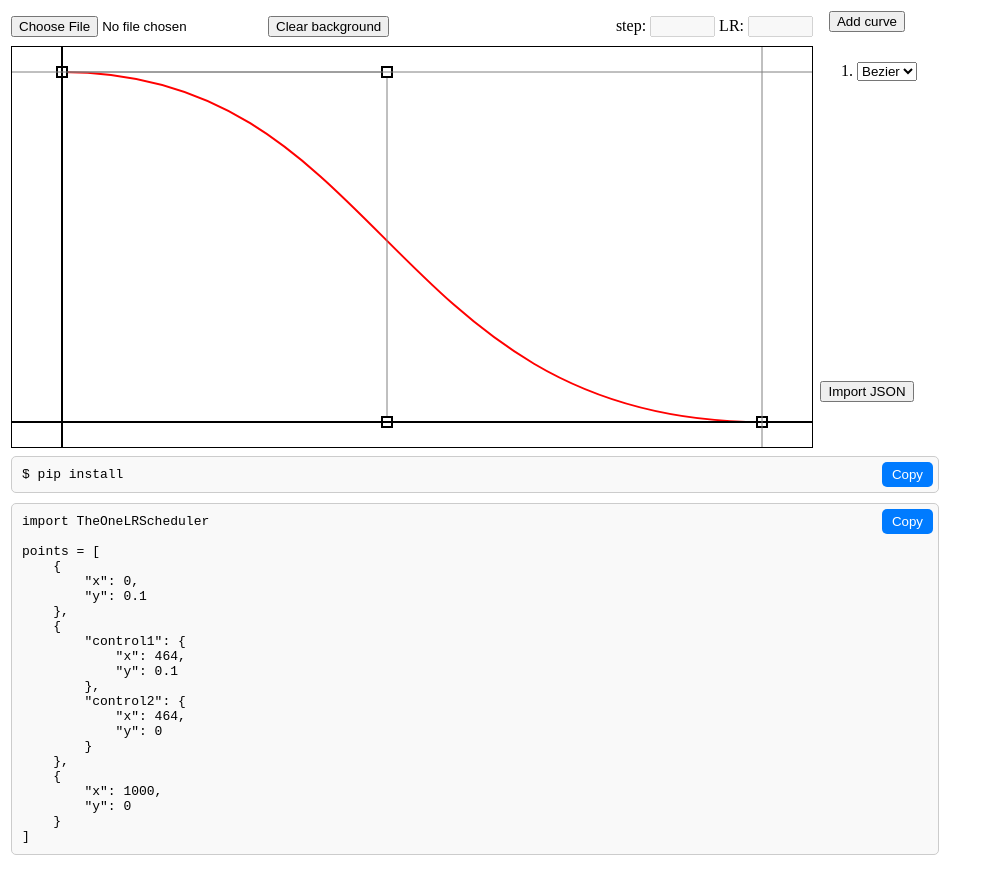
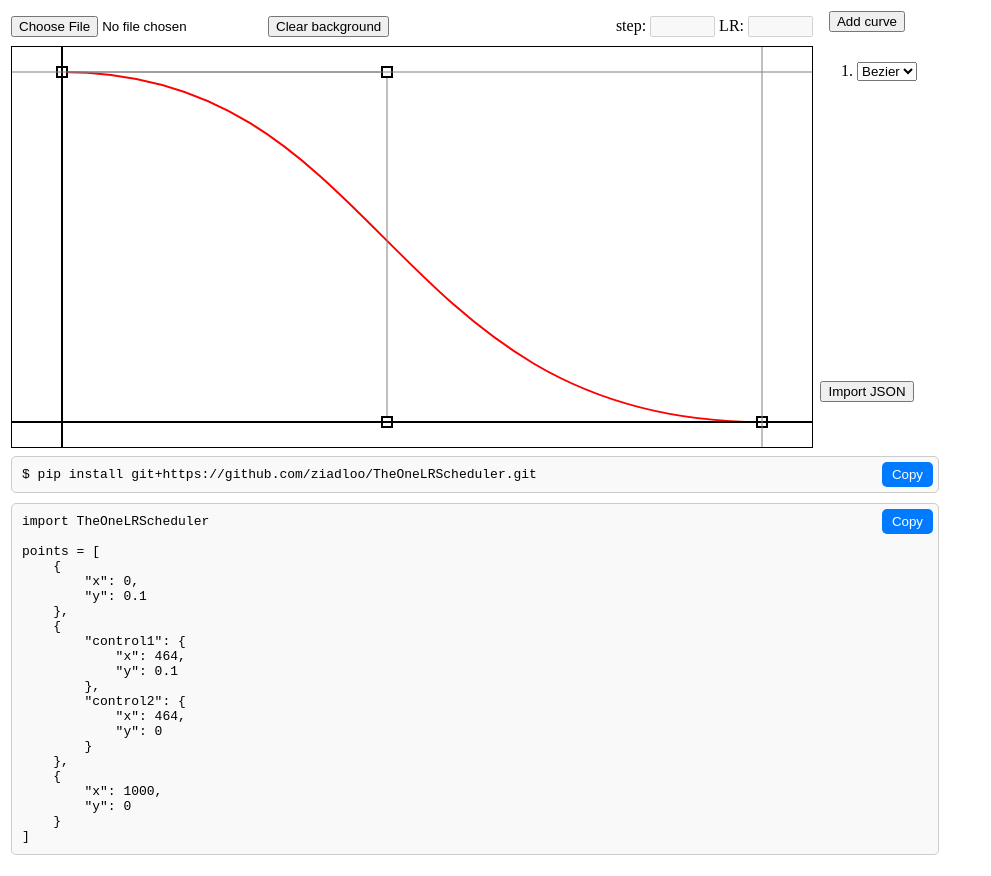
Before and after one commit to ziadloo/TheOneLRScheduler, a plain HTML site: page designer.html in a window 1280 px wide. Shown: the whole page, without its empty margins (0-991 px from the left). Drawn offline with Linux system fonts and the light colour scheme.

Commit message:
Adding pip install

```diff
--- a/designer.html
+++ b/designer.html
@@ -94,7 +94,7 @@
       <tr>
         <td colspan="3">
           <div class="code-container">
-            $ <span class="code" id="pip">pip install</span>
+            $ <span class="code" id="pip">pip install git+https://github.com/ziadloo/TheOneLRScheduler.git</span>
             <button class="copy-button" onclick="copyToClipboard('pip')">Copy</button>
           </div>
           <br />
```
